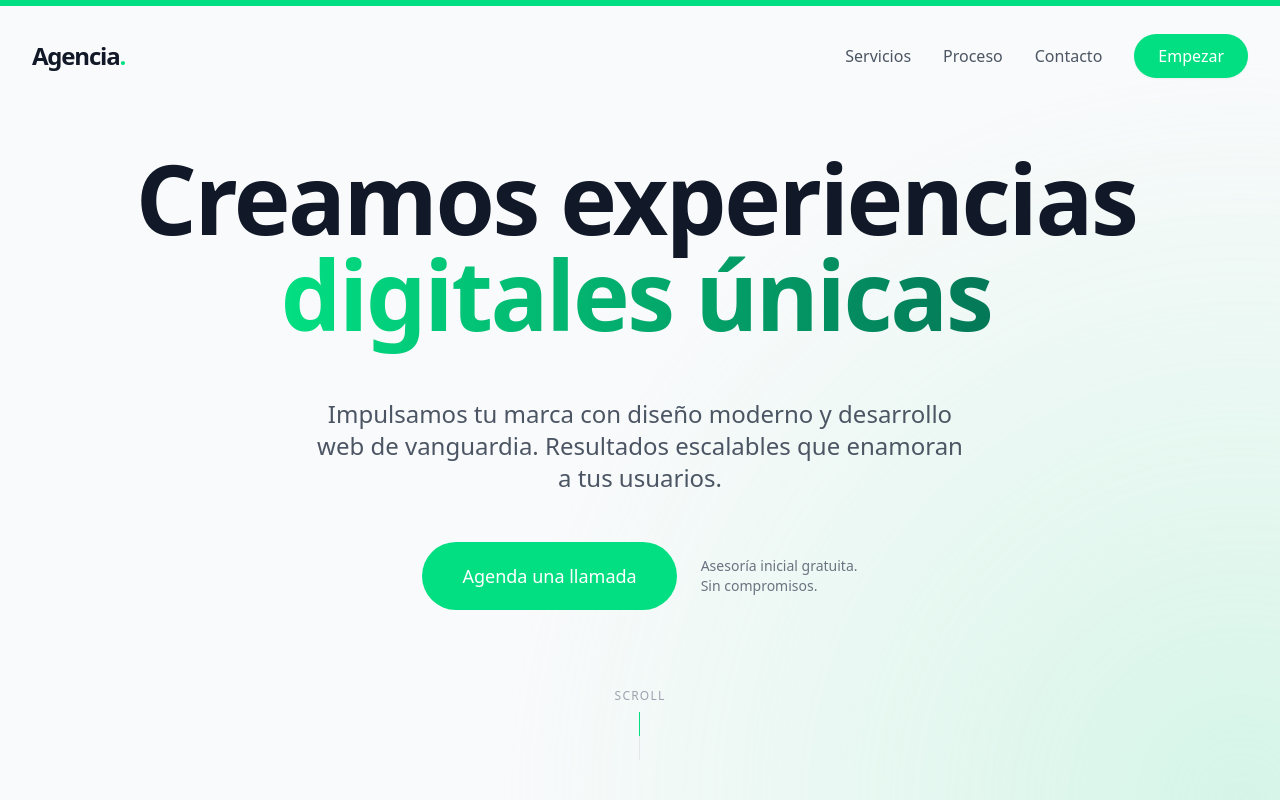
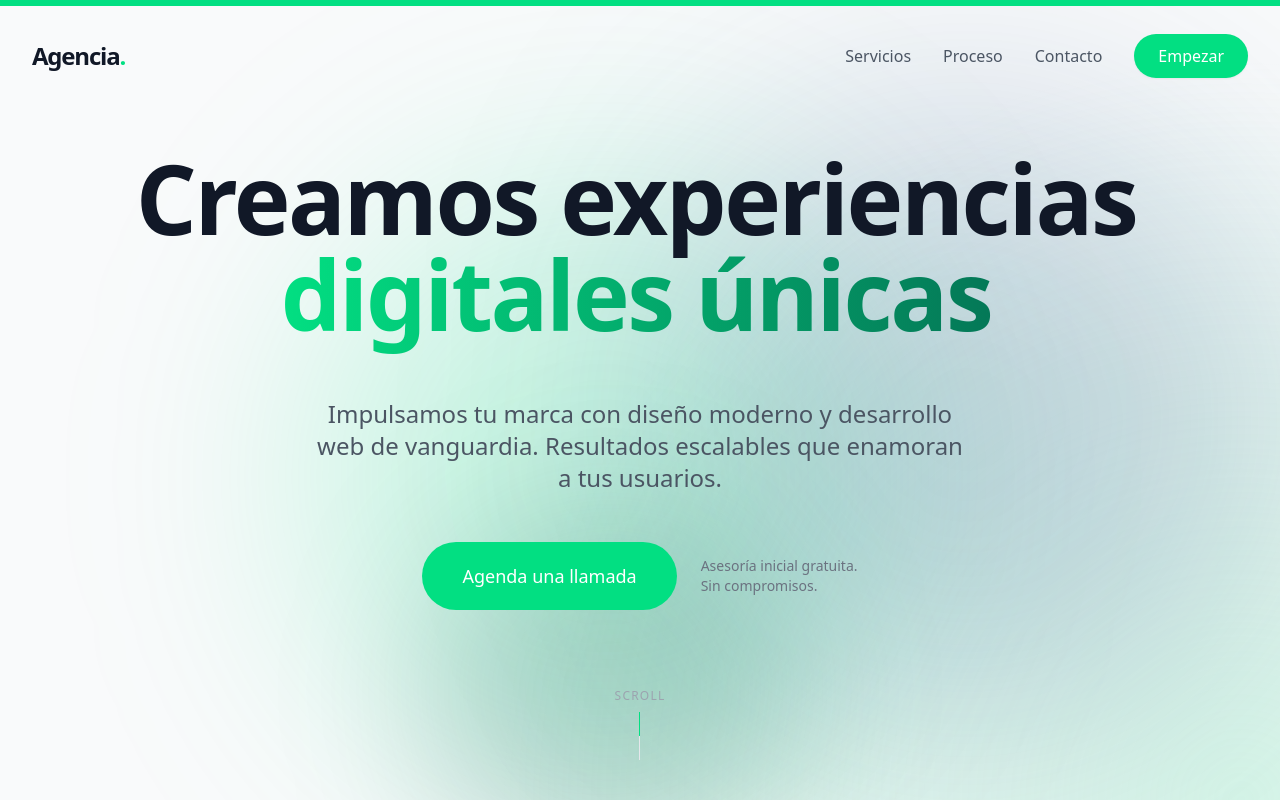
Before and after one commit to Gioser1/pagina-negocios, a React (Vite) app: page / in a window 1280 px wide. Shown: the top 800 px of the page. Built offline with nearby package versions, Linux system fonts and the light colour scheme.

Commit message:
implementacion de fondo opaco

```diff
--- a/src/App.jsx
+++ b/src/App.jsx
@@ -3,6 +3,8 @@ import { motion, useScroll, useSpring } from "framer-motion";
 import Navbar from "./components/Navbar";
 import Footer from "./components/Footer";
 import Cursor from "./components/Cursor";
+
+import AnimatedBackground from "./components/AnimatedBackground";
 
 import Home from "./pages/Home";
 import DesarrolloWeb from "./pages/services/DesarrolloWeb";
@@ -23,7 +25,8 @@ function App() {
   return (
     <Router>
       <ScrollToTop />
-      <div className="relative">
+      <div className="relative min-h-screen">
+        <AnimatedBackground />
         {/* Scroll Progress Bar Superior Global */}
         <motion.div
           className="fixed top-0 left-0 right-0 h-1.5 bg-primary origin-left z-[100] pointer-events-none"
--- /dev/null
+++ b/src/components/AnimatedBackground.jsx
@@ -0,0 +1,62 @@
+import { motion } from "framer-motion";
+
+const AnimatedBackground = () => {
+    return (
+        <div className="fixed inset-0 z-[-10] overflow-hidden pointer-events-none">
+            <div className="absolute inset-0 bg-gray-50 dark:bg-dark-900 transition-colors duration-500"></div>
+
+            {/* Orb 1: Primary Green */}
+            <motion.div
+                className="absolute w-[300px] h-[300px] md:w-[500px] md:h-[500px] bg-primary/20 rounded-full blur-[80px] md:blur-[100px]"
+                animate={{
+                    x: ["0%", "20%", "-20%", "0%"],
+                    y: ["0%", "30%", "-10%", "0%"],
+                    scale: [1, 1.2, 0.8, 1],
+                }}
+                transition={{
+                    duration: 20,
+                    repeat: Infinity,
+                    ease: "linear",
+                    times: [0, 0.33, 0.66, 1],
+                }}
+                style={{ top: "10%", left: "20%" }}
+            />
+
+            {/* Orb 2: Dark Blue 100 */}
+            <motion.div
+                className="absolute w-[400px] h-[400px] md:w-[600px] md:h-[600px] bg-dark-100/20 rounded-full blur-[100px] md:blur-[120px]"
+                animate={{
+                    x: ["-20%", "30%", "0%", "-20%"],
+                    y: ["-10%", "-40%", "20%", "-10%"],
+                    scale: [0.9, 1.1, 1, 0.9],
+                }}
+                transition={{
+                    duration: 25,
+                    repeat: Infinity,
+                    ease: "linear",
+                    times: [0, 0.33, 0.66, 1],
+                }}
+                style={{ top: "40%", right: "10%" }}
+            />
+
+            {/* Orb 3: Dark Green 200 */}
+            <motion.div
+                className="absolute w-[250px] h-[250px] md:w-[400px] md:h-[400px] bg-dark-200/20 rounded-full blur-[60px] md:blur-[80px]"
+                animate={{
+                    x: ["10%", "-30%", "20%", "10%"],
+                    y: ["20%", "0%", "-30%", "20%"],
+                    scale: [1.1, 0.9, 1.2, 1.1],
+                }}
+                transition={{
+                    duration: 22,
+                    repeat: Infinity,
+                    ease: "linear",
+                    times: [0, 0.33, 0.66, 1],
+                }}
+                style={{ bottom: "-10%", left: "40%" }}
+            />
+        </div>
+    );
+};
+
+export default AnimatedBackground;
--- a/src/components/ContactForm.jsx
+++ b/src/components/ContactForm.jsx
@@ -36,7 +36,7 @@ const ContactForm = () => {
     };
 
     return (
-        <section id="contact" className="py-20 md:py-32 bg-white">
+        <section id="contact" className="py-20 md:py-32 bg-white/40 backdrop-blur-2xl">
             <div className="max-w-4xl mx-auto px-4 sm:px-6 lg:px-8">
                 <motion.div
                     initial={{ opacity: 0, y: 30 }}
--- a/src/components/Hero.jsx
+++ b/src/components/Hero.jsx
@@ -24,7 +24,7 @@ const Hero = () => {
     };
 
     return (
-        <section className="relative min-h-[100svh] flex flex-col items-center justify-between overflow-hidden bg-gray-50 pt-32 pb-10">
+        <section className="relative min-h-[100svh] flex flex-col items-center justify-between overflow-hidden pt-32 pb-10">
             {/* Background animado lento parallax (Nivel 4) */}
             <motion.div
                 className="absolute inset-0 z-0 opacity-40 mix-blend-multiply pointer-events-none"
--- a/src/components/Process.jsx
+++ b/src/components/Process.jsx
@@ -3,7 +3,7 @@ import { steps } from "../data/processData";
 
 const Process = () => {
     return (
-        <section id="process" className="py-20 md:py-32 bg-gray-50 border-y border-gray-100 relative overflow-hidden">
+        <section id="process" className="py-20 md:py-32 border-y border-gray-100 relative overflow-hidden">
             <div className="max-w-7xl mx-auto px-4 sm:px-6 lg:px-8 relative z-10">
                 <motion.div
                     initial={{ opacity: 0, y: 30 }}
--- a/src/components/ServiceCard.jsx
+++ b/src/components/ServiceCard.jsx
@@ -25,7 +25,7 @@ const ServiceCard = ({ title, description, icon, slug }) => {
                 boxShadow: "0 20px 40px -10px rgba(16, 185, 129, 0.15)",
                 transition: { duration: 0.4, ease: "easeOut" }
             }}
-            className="group relative bg-white p-10 rounded-2xl shadow-sm transition-all duration-300 border border-gray-100 flex flex-col h-full overflow-hidden block"
+            className="group relative bg-white/60 backdrop-blur-2xl p-10 rounded-2xl shadow-sm transition-all duration-300 border border-gray-100 flex flex-col h-full overflow-hidden block"
         >
             {/* Fondo sutil en hover (Nivel 2) */}
             <div className="absolute inset-0 bg-gradient-to-br from-transparent to-emerald-50/30 opacity-0 group-hover:opacity-100 transition-opacity duration-500" />
--- a/src/components/Services.jsx
+++ b/src/components/Services.jsx
@@ -4,7 +4,7 @@ import { servicesData } from "../data/servicesData";
 
 const Services = () => {
     return (
-        <section id="services" className="py-24 bg-white">
+        <section id="services" className="py-24 bg-white/40 backdrop-blur-2xl">
             <div className="max-w-7xl mx-auto px-4 sm:px-6 lg:px-8">
                 <div className="text-center max-w-3xl mx-auto mb-16">
                     <motion.h2
--- a/src/pages/services/AppsMoviles.jsx
+++ b/src/pages/services/AppsMoviles.jsx
@@ -3,7 +3,7 @@ import { motion } from "framer-motion";
 
 const AppsMoviles = () => {
     return (
-        <main className="min-h-screen bg-gray-50 pt-28 md:pt-32 pb-20 md:pb-24">
+        <main className="min-h-screen pt-28 md:pt-32 pb-20 md:pb-24">
             {/* Hero del Servicio */}
             <section className="relative py-16 md:py-24 mb-12 md:mb-16 overflow-hidden rounded-3xl mx-4 sm:mx-6 lg:mx-8 bg-gradient-to-br from-purple-500 to-fuchsia-700">
                 <div className="absolute inset-0 bg-black/20 mix-blend-multiply" />
@@ -32,7 +32,7 @@ const AppsMoviles = () => {
 
                     {/* Columna Principal (Izquierda) */}
                     <div className="lg:col-span-2">
-                        <div className="bg-white rounded-3xl p-6 sm:p-8 md:p-12 shadow-sm border border-gray-100 mb-8">
+                        <div className="bg-white/60 backdrop-blur-2xl rounded-3xl p-6 sm:p-8 md:p-12 shadow-sm border border-gray-100 mb-8">
                             <motion.div
                                 initial={{ opacity: 0, y: 20 }}
                                 animate={{ opacity: 1, y: 0 }}
@@ -46,7 +46,7 @@ const AppsMoviles = () => {
                                 <h3 className="text-2xl font-bold text-gray-900 mb-6">¿Qué incluye?</h3>
                                 <div className="grid grid-cols-1 md:grid-cols-2 gap-4 mb-12">
                                     {["iOS y Android", "Experiencia Nativa", "Sincronización Offline", "Notificaciones Push Premium"].map((feature, idx) => (
-                                        <div key={idx} className="flex items-center space-x-3 p-4 bg-gray-50 rounded-xl">
+                                        <div key={idx} className="flex items-center space-x-3 p-4 bg-white/40 backdrop-blur-md rounded-xl">
                                             <span className="text-primary">
                                                 <svg className="w-5 h-5" fill="none" stroke="currentColor" viewBox="0 0 24 24"><path strokeLinecap="round" strokeLinejoin="round" strokeWidth="2" d="M5 13l4 4L19 7"></path></svg>
                                             </span>
--- a/src/pages/services/DesarrolloWeb.jsx
+++ b/src/pages/services/DesarrolloWeb.jsx
@@ -3,7 +3,7 @@ import { motion } from "framer-motion";
 
 const DesarrolloWeb = () => {
     return (
-        <main className="min-h-screen bg-gray-50 pt-28 md:pt-32 pb-20 md:pb-24">
+        <main className="min-h-screen pt-28 md:pt-32 pb-20 md:pb-24">
             {/* Hero del Servicio */}
             <section className="relative py-16 md:py-24 mb-12 md:mb-16 overflow-hidden rounded-3xl mx-4 sm:mx-6 lg:mx-8 bg-gradient-to-br from-emerald-500 to-teal-700">
                 <div className="absolute inset-0 bg-black/20 mix-blend-multiply" />
@@ -32,7 +32,7 @@ const DesarrolloWeb = () => {
 
                     {/* Columna Principal (Izquierda) */}
                     <div className="lg:col-span-2">
-                        <div className="bg-white rounded-3xl p-6 sm:p-8 md:p-12 shadow-sm border border-gray-100 mb-8">
+                        <div className="bg-white/60 backdrop-blur-2xl rounded-3xl p-6 sm:p-8 md:p-12 shadow-sm border border-gray-100 mb-8">
                             <motion.div
                                 initial={{ opacity: 0, y: 20 }}
                                 animate={{ opacity: 1, y: 0 }}
@@ -46,7 +46,7 @@ const DesarrolloWeb = () => {
                                 <h3 className="text-2xl font-bold text-gray-900 mb-6">¿Qué incluye?</h3>
                                 <div className="grid grid-cols-1 md:grid-cols-2 gap-4 mb-12">
                                     {["Aplicaciones Single-Page (SPA)", "Optimizado para altas cargas de tráfico", "Integraciones de API complejas", "Arquitectura escalable AWS/Vercel"].map((feature, idx) => (
-                                        <div key={idx} className="flex items-center space-x-3 p-4 bg-gray-50 rounded-xl">
+                                        <div key={idx} className="flex items-center space-x-3 p-4 bg-white/40 backdrop-blur-md rounded-xl">
                                             <span className="text-primary">
                                                 <svg className="w-5 h-5" fill="none" stroke="currentColor" viewBox="0 0 24 24"><path strokeLinecap="round" strokeLinejoin="round" strokeWidth="2" d="M5 13l4 4L19 7"></path></svg>
                                             </span>
--- a/src/pages/services/DisenoUiUx.jsx
+++ b/src/pages/services/DisenoUiUx.jsx
@@ -3,7 +3,7 @@ import { motion } from "framer-motion";
 
 const DisenoUiUx = () => {
     return (
-        <main className="min-h-screen bg-gray-50 pt-28 md:pt-32 pb-20 md:pb-24">
+        <main className="min-h-screen pt-28 md:pt-32 pb-20 md:pb-24">
             {/* Hero del Servicio */}
             <section className="relative py-16 md:py-24 mb-12 md:mb-16 overflow-hidden rounded-3xl mx-4 sm:mx-6 lg:mx-8 bg-gradient-to-br from-blue-500 to-indigo-700">
                 <div className="absolute inset-0 bg-black/20 mix-blend-multiply" />
@@ -32,7 +32,7 @@ const DisenoUiUx = () => {
 
                     {/* Columna Principal (Izquierda) */}
                     <div className="lg:col-span-2">
-                        <div className="bg-white rounded-3xl p-6 sm:p-8 md:p-12 shadow-sm border border-gray-100 mb-8">
+                        <div className="bg-white/60 backdrop-blur-2xl rounded-3xl p-6 sm:p-8 md:p-12 shadow-sm border border-gray-100 mb-8">
                             <motion.div
                                 initial={{ opacity: 0, y: 20 }}
                                 animate={{ opacity: 1, y: 0 }}
@@ -46,7 +46,7 @@ const DisenoUiUx = () => {
                                 <h3 className="text-2xl font-bold text-gray-900 mb-6">¿Qué incluye?</h3>
                                 <div className="grid grid-cols-1 md:grid-cols-2 gap-4 mb-12">
                                     {["Investigación de Usuarios (UX Research)", "Wireframing y Prototipado", "Sistemas de Diseño escalables", "Auditorías de Usabilidad"].map((feature, idx) => (
-                                        <div key={idx} className="flex items-center space-x-3 p-4 bg-gray-50 rounded-xl">
+                                        <div key={idx} className="flex items-center space-x-3 p-4 bg-white/40 backdrop-blur-md rounded-xl">
                                             <span className="text-primary">
                                                 <svg className="w-5 h-5" fill="none" stroke="currentColor" viewBox="0 0 24 24"><path strokeLinecap="round" strokeLinejoin="round" strokeWidth="2" d="M5 13l4 4L19 7"></path></svg>
                                             </span>
--- a/src/pages/services/PosicionamientoSeo.jsx
+++ b/src/pages/services/PosicionamientoSeo.jsx
@@ -3,7 +3,7 @@ import { motion } from "framer-motion";
 
 const PosicionamientoSeo = () => {
     return (
-        <main className="min-h-screen bg-gray-50 pt-28 md:pt-32 pb-20 md:pb-24">
+        <main className="min-h-screen pt-28 md:pt-32 pb-20 md:pb-24">
             {/* Hero del Servicio */}
             <section className="relative py-16 md:py-24 mb-12 md:mb-16 overflow-hidden rounded-3xl mx-4 sm:mx-6 lg:mx-8 bg-gradient-to-br from-orange-500 to-red-700">
                 <div className="absolute inset-0 bg-black/20 mix-blend-multiply" />
@@ -32,7 +32,7 @@ const PosicionamientoSeo = () => {
 
                     {/* Columna Principal (Izquierda) */}
                     <div className="lg:col-span-2">
-                        <div className="bg-white rounded-3xl p-6 sm:p-8 md:p-12 shadow-sm border border-gray-100 mb-8">
+                        <div className="bg-white/60 backdrop-blur-2xl rounded-3xl p-6 sm:p-8 md:p-12 shadow-sm border border-gray-100 mb-8">
                             <motion.div
                                 initial={{ opacity: 0, y: 20 }}
                                 animate={{ opacity: 1, y: 0 }}
@@ -46,7 +46,7 @@ const PosicionamientoSeo = () => {
                                 <h3 className="text-2xl font-bold text-gray-900 mb-6">¿Qué incluye?</h3>
                                 <div className="grid grid-cols-1 md:grid-cols-2 gap-4 mb-12">
                                     {["SEO Técnico avanzado", "Estrategia de Contenidos", "Linkbuilding de Autoridad", "Analítica y Reportes en tiempo real"].map((feature, idx) => (
-                                        <div key={idx} className="flex items-center space-x-3 p-4 bg-gray-50 rounded-xl">
+                                        <div key={idx} className="flex items-center space-x-3 p-4 bg-white/40 backdrop-blur-md rounded-xl">
                                             <span className="text-primary">
                                                 <svg className="w-5 h-5" fill="none" stroke="currentColor" viewBox="0 0 24 24"><path strokeLinecap="round" strokeLinejoin="round" strokeWidth="2" d="M5 13l4 4L19 7"></path></svg>
                                             </span>
```
